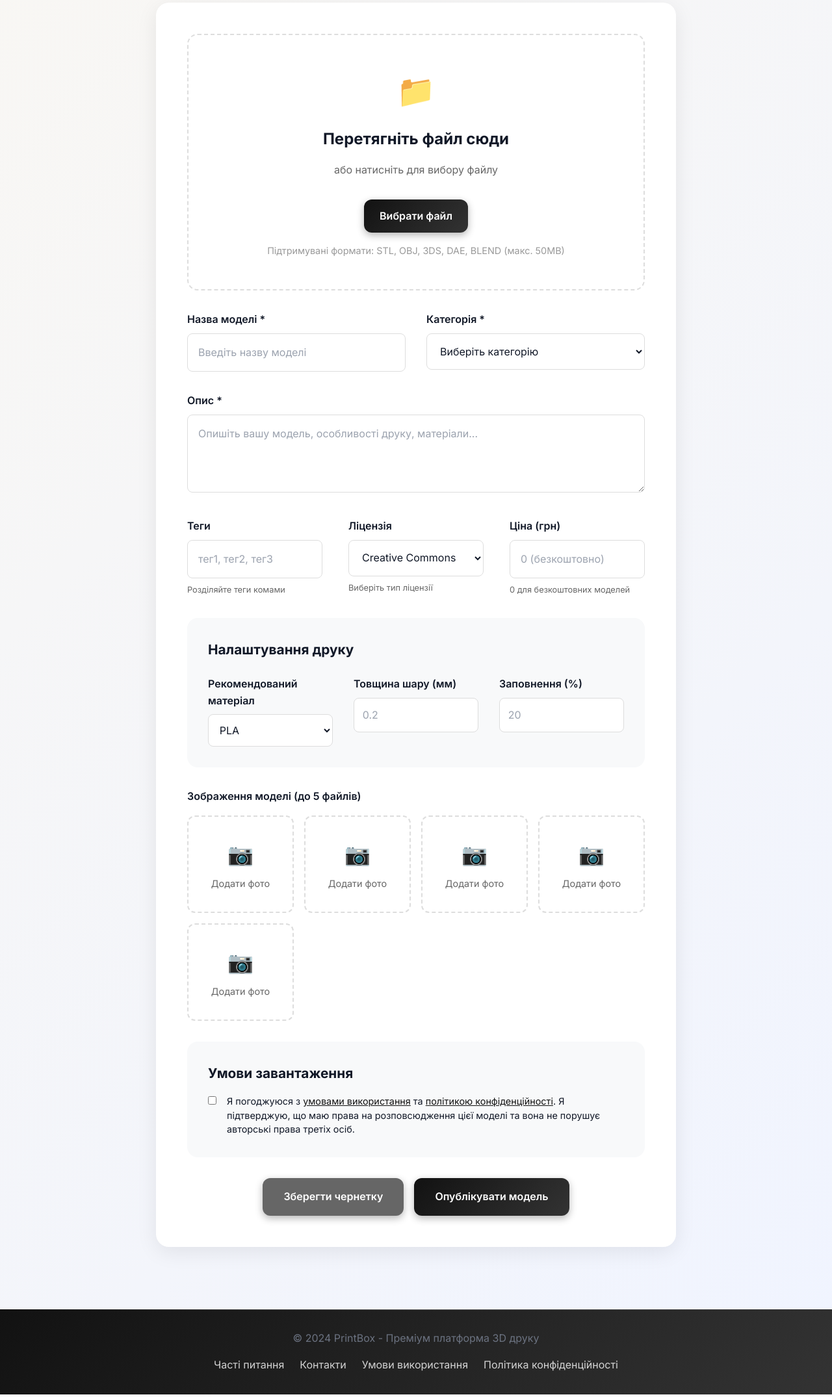
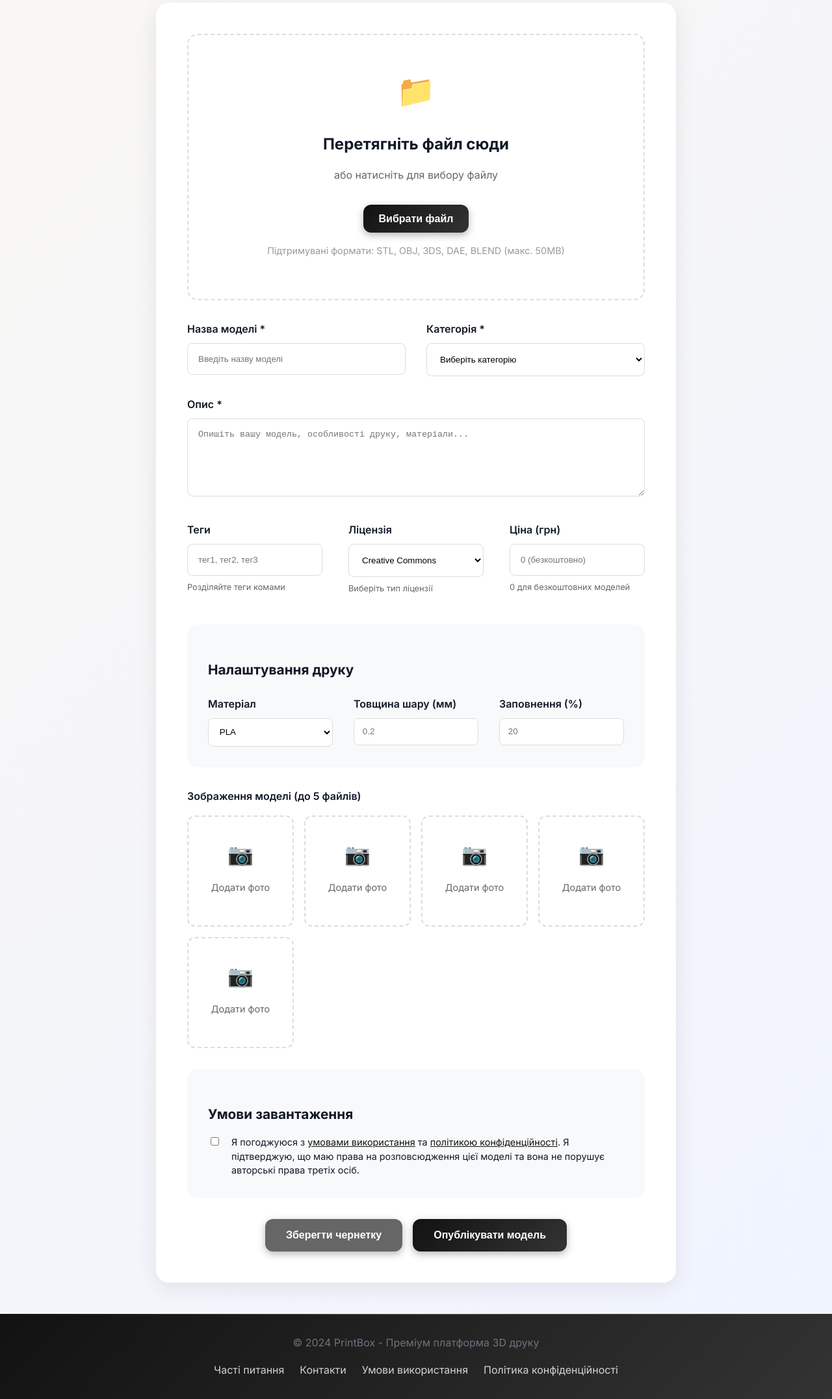
Before and after one commit to LeGenda3107/ProjectDruk, a PHP site: page /upload.html in a window 1280 px wide. Shown: the part 249-2402 px from the top of the page at 65% size. Run offline with PHP 8.4, Linux system fonts and the light colour scheme; style sheets or scripts are compiled from the project's sources.

Commit message:
some fixes

```diff
--- a/PrintBox/cart.html
+++ b/PrintBox/cart.html
@@ -146,7 +146,7 @@
 
           <!-- Promo Code -->
           <div style="margin-bottom: 2rem;">
-            <input type="text" class="form-input" placeholder="Промокод" style="width: 100%; padding: 0.8rem; border: 1px solid #ddd; border-radius: 8px; margin-bottom: 0.5rem;">
+            <input type="text" class="form-input" placeholder="Промокод" style="width: 100%; padding: 0.8rem; box-sizing: border-box; border: 1px solid #ddd; border-radius: 8px; margin-bottom: 0.5rem;">
             <button class="print-btn btn-animate" style="width: 100%; background: #fff; color: #121212; border: 2px solid #121212;">Застосувати</button>
           </div>
 
--- a/PrintBox/contact.html
+++ b/PrintBox/contact.html
@@ -59,11 +59,11 @@
             <div style="display: grid; grid-template-columns: 1fr 1fr; gap: 1rem; margin-bottom: 1.5rem;">
               <div>
                 <label style="display: block; font-weight: 600; margin-bottom: 0.5rem;">Ім'я *</label>
-                <input type="text" class="form-input" placeholder="Ваше ім'я" style="width: 100%; padding: 1rem; border: 1px solid #ddd; border-radius: 8px; background: #fff;">
+                <input type="text" class="form-input" placeholder="Ваше ім'я" style="width: 100%; padding: 1rem; border: 1px solid #ddd; border-radius: 8px; background: #fff;  box-sizing: border-box; ">
               </div>
               <div>
                 <label style="display: block; font-weight: 600; margin-bottom: 0.5rem;">Email *</label>
-                <input type="email" class="form-input" placeholder="your@email.com" style="width: 100%; padding: 1rem; border: 1px solid #ddd; border-radius: 8px; background: #fff;">
+                <input type="email" class="form-input" placeholder="your@email.com" style="width: 100%; padding: 1rem; border: 1px solid #ddd; border-radius: 8px; background: #fff; box-sizing: border-box;">
               </div>
             </div>
 
@@ -80,7 +80,7 @@
 
             <div style="margin-bottom: 1.5rem;">
               <label style="display: block; font-weight: 600; margin-bottom: 0.5rem;">Повідомлення *</label>
-              <textarea class="form-textarea" placeholder="Опишіть ваше питання..." style="width: 100%; height: 120px; padding: 1rem; border: 1px solid #ddd; border-radius: 8px; background: #fff; resize: vertical;"></textarea>
+              <textarea class="form-textarea" placeholder="Опишіть ваше питання..." style="width: 100%; height: 120px; padding: 1rem; border: 1px solid #ddd; border-radius: 8px; background: #fff; resize: vertical; box-sizing: border-box;"></textarea>
             </div>
 
             <button type="submit" class="upload-btn btn-animate" style="width: 100%;">Надіслати повідомлення</button>
--- a/PrintBox/gallery.html
+++ b/PrintBox/gallery.html
@@ -46,7 +46,7 @@
       <p class="gallery-subtitle" style="text-align: center; color: #666; margin-bottom: 2rem;">Надихайтесь роботами нашої спільноти</p>
 
       <!-- Filter Categories -->
-      <div class="filter-buttons" style="display: flex; gap: 1rem; justify-content: center; flex-wrap: wrap; margin-bottom: 3rem;">
+      <div class="filter-buttons" style="display: flex; gap: 1rem; justify-content: center; flex-wrap: wrap;">
         <button class="print-btn filter-btn" style="background: #121212; border-radius: 20px; padding: 0.5rem 1.5rem; font-size: 0.9rem;">Всі</button>
         <button class="print-btn filter-btn" style="background: #333; border-radius: 20px; padding: 0.5rem 1.5rem; font-size: 0.9rem;">Архітектура</button>
         <button class="print-btn filter-btn" style="background: #333; border-radius: 20px; padding: 0.5rem 1.5rem; font-size: 0.9rem;">Мистецтво</button>
@@ -142,7 +142,7 @@
     </div>
 
     <!-- Pagination -->
-    <div style="display: flex; justify-content: center; gap: 1rem; margin-top: 3rem;">
+    <div style="display: flex; justify-content: center; gap: 1rem; margin-top: 3rem; margin-bottom: 3rem;">
       <button class="print-btn pagination-btn" style="background: #333; border-radius: 8px; padding: 0.5rem 1rem;">← Попередня</button>
       <button class="print-btn pagination-btn" style="background: #121212; border-radius: 8px; padding: 0.5rem 1rem;">1</button>
       <button class="print-btn pagination-btn" style="background: #333; border-radius: 8px; padding: 0.5rem 1rem;">2</button>
--- a/PrintBox/profile.html
+++ b/PrintBox/profile.html
@@ -128,7 +128,7 @@
         <h2 style="font-size: 1.8rem; font-weight: 700; margin-bottom: 2rem;">Останні замовлення</h2>
 
         <div style="background: #fff; border-radius: 16px; box-shadow: 0 4px 20px rgba(0,0,0,0.08); overflow: hidden;">
-          <div class="order-item" style="padding: 1.5rem; border-bottom: 1px solid #f0f0f0; display: flex; justify-content: between; align-items: center;">
+          <div class="order-item" style="padding: 1.5rem; border-bottom: 1px solid #f0f0f0; display: flex; justify-content: between; align-items: center; gap: 2rem;">
             <div style="display: flex; align-items: center; gap: 1rem;">
               <div style="width: 60px; height: 60px; background: #f0f0f0; border-radius: 8px; display: flex; align-items: center; justify-content: center;">🏠</div>
               <div>
@@ -145,7 +145,7 @@
             </div>
           </div>
 
-          <div class="order-item" style="padding: 1.5rem; border-bottom: 1px solid #f0f0f0; display: flex; justify-content: between; align-items: center;">
+          <div class="order-item" style="padding: 1.5rem; border-bottom: 1px solid #f0f0f0; display: flex; justify-content: between; align-items: center; gap: 2rem;">
             <div style="display: flex; align-items: center; gap: 1rem;">
               <div style="width: 60px; height: 60px; background: #f0f0f0; border-radius: 8px; display: flex; align-items: center; justify-content: center;">🎨</div>
               <div>
@@ -162,7 +162,7 @@
             </div>
           </div>
 
-          <div class="order-item" style="padding: 1.5rem; display: flex; justify-content: between; align-items: center;">
+          <div class="order-item" style="padding: 1.5rem; display: flex; justify-content: between; align-items: center; gap: 2rem;">
             <div style="display: flex; align-items: center; gap: 1rem;">
               <div style="width: 60px; height: 60px; background: #f0f0f0; border-radius: 8px; display: flex; align-items: center; justify-content: center;">🔧</div>
               <div>
--- a/PrintBox/style.css
+++ b/PrintBox/style.css
@@ -1,6 +1,3 @@
-@tailwind base;
-@tailwind components;
-@tailwind utilities;
 
 :root {
   --cream: #FFF5E6;
@@ -457,7 +454,7 @@
 .footer-minimal {
   background: linear-gradient(135deg, #121212 0%, #333333 100%);
   color: #fff;
-  margin-top: 6rem;
+  margin-top: 3rem;
   position: relative;
 }
 
@@ -1147,7 +1144,9 @@
   position: relative;
   overflow: hidden;
 }
-
+.service-card {
+  border-radius: 1rem;
+}
 .model-card::before, .service-card::before, .stat-card::before {
   content: '';
   position: absolute;
@@ -1218,7 +1217,7 @@
 .catalog {
   display: flex;
   gap: 2rem;
-  padding: 0 0.5rem;
+  padding: 0 10rem;
   margin-top: 80px;
   min-height: calc(100vh - 80px);
 }
@@ -1371,6 +1370,8 @@
 
 /* Картки з товарами з PHP версії */
 .card {
+  display: flex;
+  flex-direction: column;
   background: rgba(255, 255, 255, 0.95);
   border-radius: 20px;
   overflow: hidden;
@@ -1420,6 +1421,9 @@
 }
 
 .textBox {
+  display: flex;
+  flex-direction: column;
+  flex-grow: 1;
   padding: 1.5rem;
   position: relative;
   background: linear-gradient(135deg, rgba(255,255,255,0.95) 0%, rgba(248,249,250,0.95) 100%);
@@ -1434,6 +1438,7 @@
 }
 
 .textBox span {
+  flex-grow: 1;
   font-size: 0.9rem;
   color: #666;
   display: block;
@@ -1576,6 +1581,7 @@
 .filter-input {
   width: 100%;
   padding: 0.75rem;
+  box-sizing: border-box;
   border: 1px solid #ddd;
   border-radius: 8px;
   font-size: 0.9rem;
--- a/PrintBox/upload.html
+++ b/PrintBox/upload.html
@@ -152,11 +152,11 @@
           <div style="display: grid; grid-template-columns: 1fr 1fr; gap: 2rem; margin-bottom: 2rem;">
             <div class="upload-form-group">
               <label style="display: block; font-weight: 600; margin-bottom: 0.5rem;">Назва моделі *</label>
-              <input type="text" class="form-input" placeholder="Введіть назву моделі" style="width: 100%; padding: 1rem; border: 1px solid #ddd; border-radius: 8px; background: #fff;">
+              <input type="text" class="form-input" placeholder="Введіть назву моделі" style="width: 100%; padding: 1rem; box-sizing: border-box; border: 1px solid #ddd; border-radius: 8px; background: #fff;">
             </div>
             <div class="upload-form-group">
               <label style="display: block; font-weight: 600; margin-bottom: 0.5rem;">Категорія *</label>
-              <select class="form-select" style="width: 100%; padding: 1rem; border: 1px solid #ddd; border-radius: 8px; background: #fff;">
+              <select class="form-select" style="width: 100%; padding: 1rem; box-sizing: border-box; border: 1px solid #ddd; border-radius: 8px; background: #fff;">
                 <option>Виберіть категорію</option>
                 <option>Архітектура</option>
                 <option>Мистецтво та дизайн</option>
@@ -171,18 +171,18 @@
 
           <div class="upload-form-group" style="margin-bottom: 2rem;">
             <label style="display: block; font-weight: 600; margin-bottom: 0.5rem;">Опис *</label>
-            <textarea class="form-textarea" placeholder="Опишіть вашу модель, особливості друку, матеріали..." style="width: 100%; height: 120px; padding: 1rem; border: 1px solid #ddd; border-radius: 8px; background: #fff; resize: vertical;"></textarea>
+            <textarea class="form-textarea" placeholder="Опишіть вашу модель, особливості друку, матеріали..." style="width: 100%; height: 120px; padding: 1rem; box-sizing: border-box; border: 1px solid #ddd; border-radius: 8px; background: #fff; resize: vertical;"></textarea>
           </div>
 
           <div style="display: grid; grid-template-columns: 1fr 1fr 1fr; gap: 2.5rem; margin-bottom: 2rem;">
             <div class="upload-form-group">
               <label style="display: block; font-weight: 600; margin-bottom: 0.5rem;">Теги</label>
-              <input type="text" placeholder="тег1, тег2, тег3" style="width: 100%; padding: 1rem; border: 1px solid #ddd; border-radius: 8px; background: #fff; transition: all 0.3s ease;" onfocus="this.style.borderColor='#121212'; this.style.boxShadow='0 0 0 2px rgba(18,18,18,0.1)'" onblur="this.style.borderColor='#ddd'; this.style.boxShadow='none'">
+              <input type="text" placeholder="тег1, тег2, тег3" style="width: 100%; padding: 1rem; box-sizing: border-box; border: 1px solid #ddd; border-radius: 8px; background: #fff; transition: all 0.3s ease;" onfocus="this.style.borderColor='#121212'; this.style.boxShadow='0 0 0 2px rgba(18,18,18,0.1)'" onblur="this.style.borderColor='#ddd'; this.style.boxShadow='none'">
               <p style="font-size: 0.8rem; color: #666; margin-top: 0.5rem;">Розділяйте теги комами</p>
             </div>
             <div class="upload-form-group">
               <label style="display: block; font-weight: 600; margin-bottom: 0.5rem;">Ліцензія</label>
-              <select style="width: 100%; padding: 1rem; border: 1px solid #ddd; border-radius: 8px; background: #fff; transition: all 0.3s ease;" onfocus="this.style.borderColor='#121212'; this.style.boxShadow='0 0 0 2px rgba(18,18,18,0.1)'" onblur="this.style.borderColor='#ddd'; this.style.boxShadow='none'">
+              <select style="width: 100%; padding: 1rem; box-sizing: border-box; border: 1px solid #ddd; border-radius: 8px; background: #fff; transition: all 0.3s ease;" onfocus="this.style.borderColor='#121212'; this.style.boxShadow='0 0 0 2px rgba(18,18,18,0.1)'" onblur="this.style.borderColor='#ddd'; this.style.boxShadow='none'">
                 <option>Creative Commons</option>
                 <option>MIT License</option>
                 <option>GPL</option>
@@ -192,7 +192,7 @@
             </div>
             <div class="upload-form-group">
               <label style="display: block; font-weight: 600; margin-bottom: 0.5rem;">Ціна (грн)</label>
-              <input type="number" placeholder="0 (безкоштовно)" style="width: 100%; padding: 1rem; border: 1px solid #ddd; border-radius: 8px; background: #fff; transition: all 0.3s ease;" onfocus="this.style.borderColor='#121212'; this.style.boxShadow='0 0 0 2px rgba(18,18,18,0.1)'" onblur="this.style.borderColor='#ddd'; this.style.boxShadow='none'">
+              <input type="number" placeholder="0 (безкоштовно)" style="width: 100%; padding: 1rem; box-sizing: border-box; border: 1px solid #ddd; border-radius: 8px; background: #fff; transition: all 0.3s ease;" onfocus="this.style.borderColor='#121212'; this.style.boxShadow='0 0 0 2px rgba(18,18,18,0.1)'" onblur="this.style.borderColor='#ddd'; this.style.boxShadow='none'">
               <p style="font-size: 0.8rem; color: #666; margin-top: 0.5rem;">0 для безкоштовних моделей</p>
             </div>
           </div>
@@ -202,8 +202,8 @@
             <h3 style="font-size: 1.3rem; font-weight: 700; margin-bottom: 1.5rem;">Налаштування друку</h3>
             <div style="display: grid; grid-template-columns: 1fr 1fr 1fr; gap: 2rem;">
               <div>
-                <label style="display: block; font-weight: 600; margin-bottom: 0.5rem;">Рекомендований матеріал</label>
-                <select style="width: 100%; padding: 0.8rem; border: 1px solid #ddd; border-radius: 8px; background: #fff;">
+                <label style="display: block; font-weight: 600; margin-bottom: 0.5rem;">Матеріал</label>
+                <select style="width: 100%; padding: 0.8rem; box-sizing: border-box; border: 1px solid #ddd; border-radius: 8px; background: #fff;">
                   <option>PLA</option>
                   <option>ABS</option>
                   <option>PETG</option>
@@ -213,11 +213,11 @@
               </div>
               <div>
                 <label style="display: block; font-weight: 600; margin-bottom: 0.5rem;">Товщина шару (мм)</label>
-                <input type="number" step="0.1" placeholder="0.2" style="width: 100%; padding: 0.8rem; border: 1px solid #ddd; border-radius: 8px; background: #fff;">
+                <input type="number" step="0.1" placeholder="0.2" style="width: 100%; padding: 0.8rem; box-sizing: border-box; border: 1px solid #ddd; border-radius: 8px; background: #fff;">
               </div>
               <div>
                 <label style="display: block; font-weight: 600; margin-bottom: 0.5rem;">Заповнення (%)</label>
-                <input type="number" min="0" max="100" placeholder="20" style="width: 100%; padding: 0.8rem; border: 1px solid #ddd; border-radius: 8px; background: #fff;">
+                <input type="number" min="0" max="100" placeholder="20" style="width: 100%; padding: 0.8rem; box-sizing: border-box; border: 1px solid #ddd; border-radius: 8px; background: #fff;">
               </div>
             </div>
           </div>
```
Also changed, not shown: PrintBox/services.html (+4 -4 lines).
